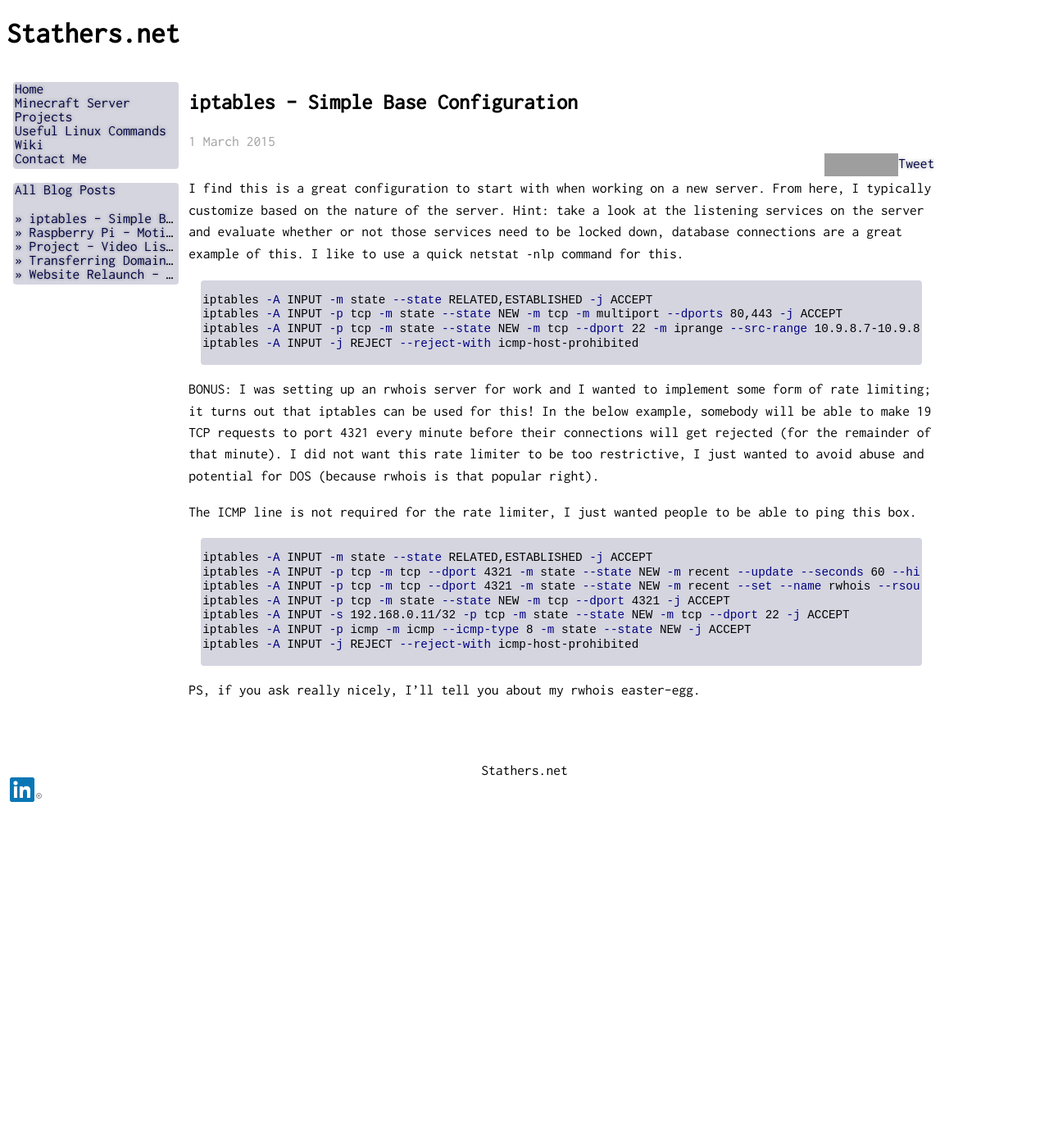
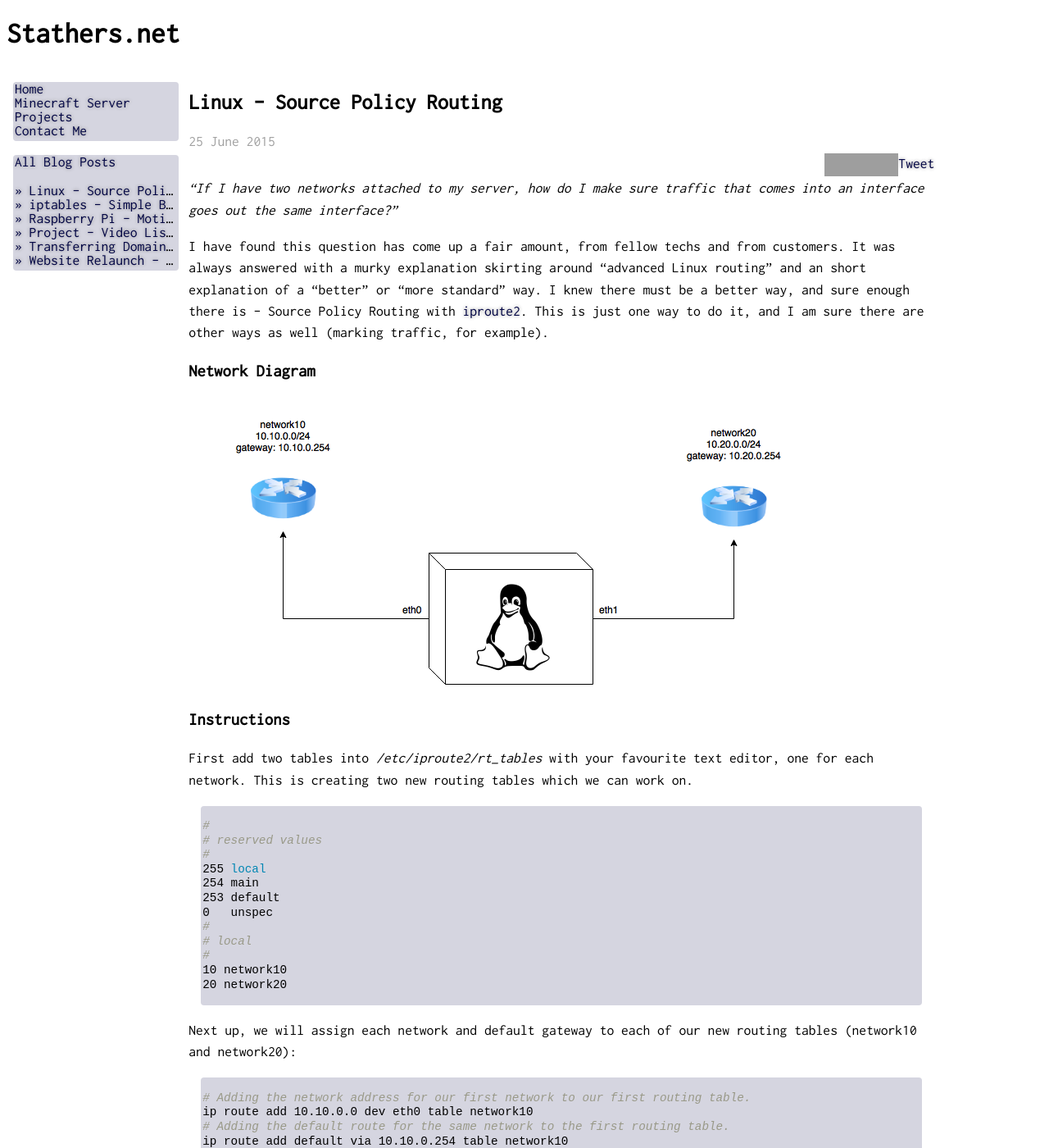
Before and after one commit to mstathers/stathers-net, a Jekyll site: the page built from index.html, in a window 1280 px wide and 1400 px high. Shown: the whole window at 82% size. Built offline with Jekyll 4.4.1, drawn with Linux system fonts in a browser that asks for light colours; the list of posts is cut into pages by our own code; comment, search, counter and statistics services are not loaded; some of the changed text lies outside the part shown; grey boxes are pictures that could not be loaded.

Commit message:
Deleted useless command page and wiki link in sidebar. Modified iptables post to clean it up. Added source policy routing post.

```diff
--- a/_layouts/default.html
+++ b/_layouts/default.html
@@ -26,8 +26,6 @@
             <li class="nav"><a class="nav" href="/">Home</a></li>
             <li class="nav"><a class="nav" href="http://minecraft.stathers.net:8123" target="_blank">Minecraft Server</a></li>
             <li class="nav"><a class="nav" href="https://github.com/mstathers/" target="_blank">Projects</a></li>
-            <li class="nav"><a class="nav" href="/commands.html">Useful Linux Commands</a></li>
-            <li class="nav"><a class="nav" href="/wiki/" target="_blank">Wiki</a></li>
             <li class="nav"><a class="nav" href="/contact.html">Contact Me</a></li>
         </ul>
     </div>
--- a/_posts/2015-03-01-basic-iptables.md
+++ b/_posts/2015-03-01-basic-iptables.md
@@ -9,7 +9,7 @@
 iptables -A INPUT -m state --state RELATED,ESTABLISHED -j ACCEPT
 iptables -A INPUT -p tcp -m state --state NEW -m tcp -m multiport --dports 80,443 -j ACCEPT
 iptables -A INPUT -p tcp -m state --state NEW -m tcp --dport 22 -m iprange --src-range 10.9.8.7-10.9.8.10 -j ACCEPT
-iptables -A INPUT -j REJECT --reject-with icmp-host-prohibited
+iptables -A INPUT -j REJECT
 {% endhighlight %}
 
 BONUS: I was setting up an rwhois server for work and I wanted to implement some form of rate limiting; it turns out that iptables can be used for this! In the below example, somebody will be able to make 19 TCP requests to port 4321 every minute before their connections will get rejected (for the remainder of that minute). I did not want this rate limiter to be too restrictive, I just wanted to avoid abuse and potential for DOS (because rwhois is that popular right).
@@ -19,11 +19,11 @@
 {% highlight bash %}
 iptables -A INPUT -m state --state RELATED,ESTABLISHED -j ACCEPT
 iptables -A INPUT -p tcp -m tcp --dport 4321 -m state --state NEW -m recent --update --seconds 60 --hitcount 20 --name rwhois --rsource -j REJECT --reject-with icmp-port-unreachable
-iptables -A INPUT -p tcp -m tcp --dport 4321 -m state --state NEW -m recent --set --name rwhois --rsource
+iptables -A INPUT -p tcp -m state --state NEW -m tcp --dport 4321 -m recent --set --name rwhois --rsource
 iptables -A INPUT -p tcp -m state --state NEW -m tcp --dport 4321 -j ACCEPT
-iptables -A INPUT -s 192.168.0.11/32 -p tcp -m state --state NEW -m tcp --dport 22 -j ACCEPT
-iptables -A INPUT -p icmp -m icmp --icmp-type 8 -m state --state NEW -j ACCEPT
-iptables -A INPUT -j REJECT --reject-with icmp-host-prohibited
+iptables -A INPUT -p tcp -m state --state NEW -m tcp -s 192.168.0.11 --dport 22 -j ACCEPT
+iptables -A INPUT -p icmp -m state --state NEW -m icmp --icmp-type 8 -j ACCEPT
+iptables -A INPUT -j REJECT
 {% endhighlight %}
 
 PS, if you ask really nicely, I'll tell you about my rwhois easter-egg.
--- /dev/null
+++ b/_posts/2015-06-25-source-policy-routing.md
@@ -0,0 +1,96 @@
+---
+layout: posts
+title: Linux - Source Policy Routing
+---
+
+*"If I have two networks attached to my server, how do I make sure traffic that comes into an interface goes out the same interface?"*
+
+I have found this question has come up a fair amount, from fellow techs and from customers. It was always answered with a murky explanation skirting around "advanced Linux routing" and an short explanation of a "better" or "more standard" way. I knew there must be a better way, and sure enough there is - Source Policy Routing with <a href="https://en.wikipedia.org/wiki/Iproute2" target="_blank">iproute2</a>. This is just one way to do it, and I am sure there are other ways as well (marking traffic, for example).
+
+### Network Diagram
+![Source Policy Routing - Network Diagram](/pictures/source_policy_netdia.png "Source Policy Routing - Network Diagram")
+
+
+### Instructions
+First add two tables into */etc/iproute2/rt_tables* with your favourite text editor, one for each network. This is creating two new routing tables which we can work on.
+{% highlight bash %}
+#
+# reserved values
+#
+255 local
+254 main
+253 default
+0   unspec
+#
+# local
+#
+10 network10
+20 network20
+{% endhighlight %}
+
+Next up, we will assign each network and default gateway to each of our new routing tables (network10 and network20):
+{% highlight bash %}
+# Adding the network address for our first network to our first routing table.
+ip route add 10.10.0.0 dev eth0 table network10
+# Adding the default route for the same network to the first routing table.
+ip route add default via 10.10.0.254 table network10
+#
+# Adding the network address for our second network to our second routing table.
+ip route add 10.20.0.0 dev eth1 table network20
+# Adding the default route for the same network to the second routing table.
+ip route add default via 10.20.0.254 table network20
+{% endhighlight %}
+
+Then, we need to make sure our *main* routing table is aware of our networks
+{% highlight bash %}
+ip route add 10.10.0.0/24 dev eth0
+ip route add 10.20.0.0/24 dev eth1
+{% endhighlight %}
+
+Finally, we need to add a routing *rule* to say if traffic is coming *from* one of our networks to use a specific routing table.
+{% highlight bash %}
+ip rule add from 10.10.0.0/24 table network10
+ip rule add from 10.20.0.0/24 table network20
+{% endhighlight %}
+
+
+### Loading at Boot
+I am admittedly not too happy with this next bit and I think it could be done a lot better, but currently I use a script in */etc/network/if-pre-up.d/* to facilitate loading of these routes at boot. Please [contact](/contact.html) me if you ever make a better version of this, I would love to use it!
+{% highlight bash %}
+#!/bin/bash
+
+# "IFACE  physical name of the interface being processed"
+#  - interfaces(5)
+if [ "$IFACE" = "eth0" ]; then
+
+    # Just checking if we are using our custom routing table already.
+    ip route list table network10 | grep -q scope
+    if [ $? -eq 0 ]; then
+        exit 0
+    fi
+
+    ip route add 10.10.0.0 dev eth0 table network10
+    ip route add default via 10.10.0.254 table network10
+
+    ip route add 10.10.0.0/24 dev eth0
+
+    ip rule add from 10.10.0.0/24 table network10
+fi
+
+if [ "$IFACE" = "eth1" ]; then
+
+    # Just checking if we are using our custom routing table already.
+    ip route list table network20 | grep -q scope
+    if [ $? -eq 0 ]; then
+        exit 0
+    fi
+
+    ip route add 10.20.0.0 dev eth1 table network20
+    ip route add default via 10.20.0.254 table network20
+
+    ip route add 10.20.0.0/24 dev eth1
+
+    ip rule add from 10.20.0.0/24 table network20
+fi
+
+{% endhighlight %}
--- a/commands.html
+++ /dev/null
@@ -1,159 +0,0 @@
----
-layout: default
-title: Stathers.net - Useful Linux Commands
----
-<div style="font-style:italic; color:red; text-align:center">Will be moved to the wiki soon: <a href=https://wiki.stathers.net target="_blank">https://wiki.stathers.net/</a></div>
-<h2>Useful Linux Commands</h2>
-<em>Please note that I typically use Ubuntu, so these commands may not work for other operating systems.</em>
-<dl>
-<dt><code>sudo update-alternatives --config editor</code></dt>
-<dd><dfn>Changes default editor</dfn></dd>
-</dl>
-<h3>File Managemnet</h3>
-<dl>
-<dt><code>ls -lh</code></dt>
-<dd><dfn>Lists directory contents with human readable filesizes (eg. KB, MB, etc.)</dfn></dd>
-
-<dt><code>ls -lt</code></dt>
-<dd><dfn>Lists directory contents ordered based on last modified time</dfn></dd>
-
-<dt><code>ls -ltr</code></dt>
-<dd><dfn>Lists directory contents ordered based on last modified time(reverse order)</dfn></dd>
-
-<dt><code>cd -</code></dt>
-<dd><dfn>Toggle change directory between last two directories</dfn></dd>
-
-<dt><code>find -iname [searchFile]</code></dt>
-<dd><dfn>Searches for file (not case sensitive)</dfn></dd>
-
-<dt><code>tar xvf [archiveName]</code></dt>
-<dd><dfn>Extract files from a <code>.tar</code> archive</dfn></dd>
-
-
-</dl>
-
-<h3>Networking</h3>
-<dl>
-<dt><code>netstat -r</code></dt>
-<dd><dfn>Display kernel routing table</dfn></dd>
-
-<dt><code>netstat -i</code></dt>
-<dd><dfn>List network interfaces</dfn></dd>
-
-<dt><code>netstat -ie</code></dt>
-<dd><dfn>Extended list of network interfaces (alt. <code>ifconfig</code>)</dfn></dd>
-
-<dt><code>dhclient -v</code></dt>
-<dd><dfn>Refresh DHCP address</dfn></dd>
-
-<dt><code>ifconfig [interfaceName] down</code></dt>
-<dd><dfn>Disables an interface</dfn></dd>
-
-<dt><code>ifconfig [interfaceName] up</code></dt>
-<dd><dfn>Enables an interface</dfn></dd>
-
-<dt><code>ifconfig [interfaceName] [ipAddress] netmask [subnetMask] broadcast [broadcastAddress]</code></dt>
-<dd><dfn>Configures an ip address, subnet mask and broadcast address on an interface. You can choose to exclude any of the mentioned</dfn></dd>
-
-<dt><code>ifconfig [interfaceName] promisc</code></dt>
-<dd><dfn>Places an interface in promiscuous mode</dfn></dd>
-
-<dt><code>ifconfig [interfaceName] -promisc</code></dt>
-<dd><dfn>Places an interface in normal mode</dfn></dd>
-</dl>
-
-<h3>Package management</h3>
-<dl>
-<dt><code>apt-get install [packageName1] [packageName2] [...]</code></dt>
-<dd><dfn>Installs specified package(s)</dfn></dd>
-
-<dt><code>apt-cache search [packageName]</code></dt>
-<dd><dfn>Searches for a package name based on name or description</dfn></dd>
-
-<dt><code>apt-cache show [packageName]</code></dt>
-<dd><dfn>Displays basic information about a package</dfn></dd>
-
-<dt><code>apt-cache showpkg [packageName]</code></dt>
-<dd><dfn>Displays detailed information about a package</dfn></dd>
-
-<dt><code>apt-cache depends [packageName]</code></dt>
-<dd><dfn>Lists all dependent packages</dfn></dd>
-
-<dt><code>apt-cache list [packageName]</code></dt>
-<dd><dfn>Lists all files located within a package</dfn></dd>
-</dl>
-<dl>
-<dt><code>dpkg -i [packageName]</code></dt>
-<dd><dfn>Installs a a debian  "</dfn><code>.deb</code><dfn>" package</dfn></dd>
-
-<dt><code>dpkg -r [packageName]</code></dt>
-<dd><dfn>Uninstalls a "</dfn><code>.deb</code><dfn>" package</dfn></dd>
-</dl>
-
-<h3>User Management</h3>
-<dl>
-<dt><code>adduser [username]</code></dt>
-<dd><dfn>Create a user interactively</dfn></dd>
-
-<dt><code>useradd [username]</code></dt>
-<dd><dfn>Create a user with the defaults as shown by "</dfn><code>useradd -D</code><dfn>"</dfn></dd>
-
-<dt><code>passwd [username]</code></dt>
-<dd><dfn>Change password for a user</dfn></dd>
-</dl>
-
-<h3>System Information</h3>
-<dl>
-<dt><code>uname -a</code></dt>
-<dd><dfn>Displays important system information</dfn></dd>
-
-<dt><code>lshw | less</code></dt>
-<dd><dfn>LiSt HardWare displays detailed system information. Run as root to get all information</dfn></dd>
-
-<dt><code>lshw -short</code></dt>
-<dd><dfn>Displays a compact hardware report</dfn></dd>
-
-<dt><code>lshw -class [hardwareClass]</code></dt>
-<dd><dfn>Different hardware classes are listed below<br><code>address<br>bridge<br>bus<br>communication<br>disk<br>display<br>generic<br>input<br>memory<br>multimedia<br>network<br>power<br>printer<br>processor<br>storage<br>system<br>tape<br>volume<br></code></dfn></dd>
-
-<dt><code>free</code></dt>
-<dd><dfn>Displays free, used, swap memory</dfn></dd>
-
-<dt><code>df -h</code></dt>
-<dd><dfn>Displays file system disk space usage in human readable form</dfn></dd>
-
-<dt><code>dmidecode</code></dt>
-<dd><dfn>Reads system DMI to display hardware and BIOS information</dfn></dd>
-
-<dt><code>dmidecode -t [typeCode]</code></dt>
-<dd><dfn>Different type codes are displayed below<br><code>0   - BIOS<br>1   - System<br>2   - Base Board<br>3   - Chassis<br>4   - Processor<br>5   - Memory Controller<br>6   - Memory Module<br>7   - Cache<br>8   - Port Connector<br>9   - System Slots<br>10 - On Board Devices<br>11 - OEM Strings<br>12 - System Configuration Options<br>13 - BIOS Language<br>14 - Group Associations<br>15 - System Event Log<br>16 - Physical Memory Array<br>17 - Memory Device<br>18 - 32-bit Memory Error<br>19 - Memory Array Mapped Address<br>20 - Memory Device Mapped Address<br>21 - Built-in Pointing Device<br>22 - Portable Battery<br>23 - System Reset<br>24 - Hardware Security<br>25 - System Power Controls<br>26 - Voltage Probe<br>27 - Cooling Device<br>28 - Temperature Probe<br>29 - Electrical Current Probe<br>30 - Out-of-band Remote Access<br>31 - Boot Integrity Services<br>32 - System Boot<br>33 - 64-bit Memory Error<br>34 - Management Device<br>35 - Management Device Component<br>36 - Management Device Threshold Data<br>37 - Memory Channel<br>38 - IPMI Device<br>39 - Power Supply<br></code></dfn></dd>
-</dl>
-
-<h3>System Troubleshooting</h3>
-<dl>
-<dt><code>service --status-all</code></dt>
-<dd><dfn>Check the status of all services</dfn></dd>
-
-<dt><code>dmesg | less</code></dt>
-<dd><dfn>View boot messages</dfn></dd>
-
-<dt><code>dmesg | grep [search term]</code></dt>
-<dd><dfn>Search status of different devices.<br>eg. "dmesg | grep memory" will show memory use, available, total memory and a various other things related to memory</dfn></dd>
-
-<dt><code>ps -efH | less</code></dt>
-<dd><dfn>Lists currently running processes in a tree structure</dfn></dd>
-
-</dl>
-
-<h3>Hard Disk Management</h3>
-<dl>
-<dt><code>fdisk -l</code></dt>
-<dd><dfn>View all available partitions</dfn></dd>
-
-<dt><code>fdisk -l [diskName]</code></dt>
-<dd><dfn>View all available partitions of a specific disk</dfn></dd>
-
-<dt><code>fdisk [diskName]</code></dt>
-<dd><dfn>Enter interactive mode (push "m" for help)</dfn></dd>
-</dl>
-</div>
```
Also changed, not shown: pictures/source_policy_netdia.png (added).
